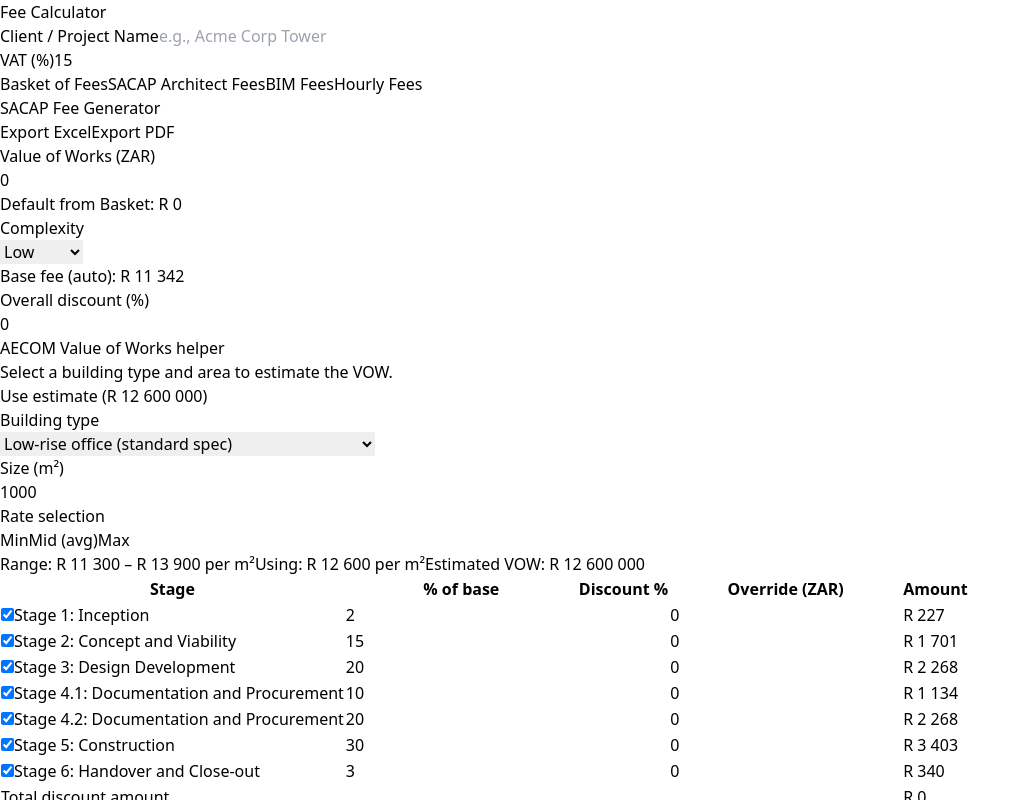
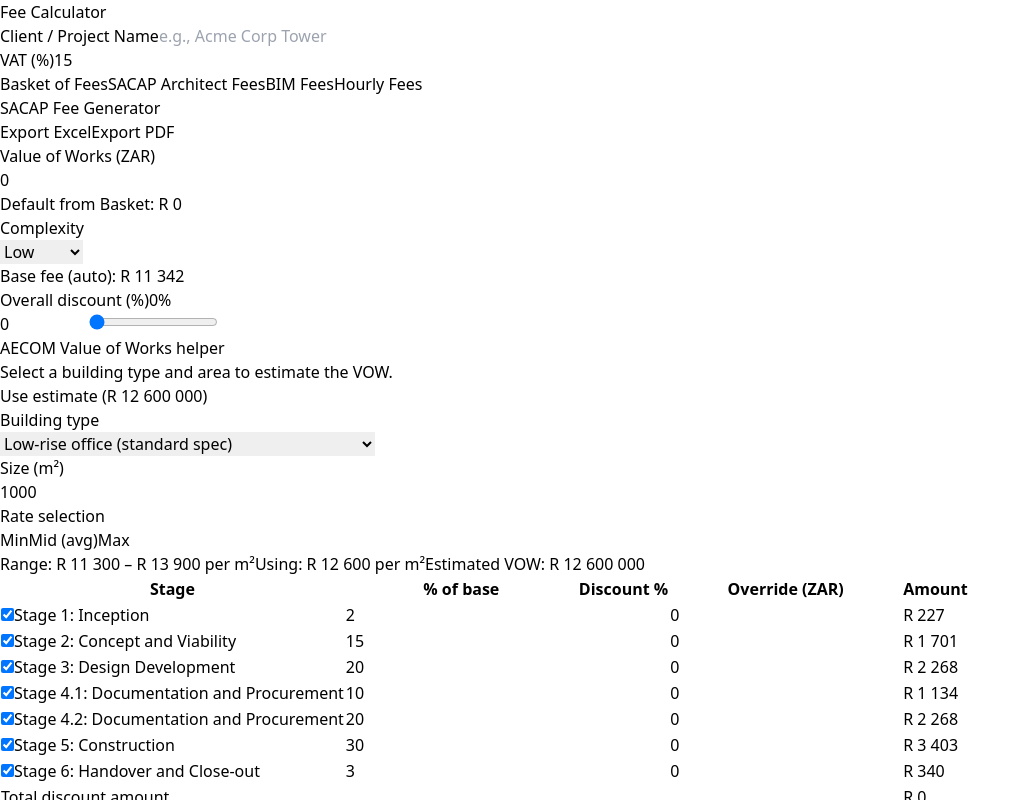
Before and after one commit to JOHANBPAS/Fee-Calculator, a React (Vite) app: page / in a window 1280 px wide. Both pictures are taken after a click on the button "SACAP Architect Fees". Shown: the top 800 px of the page, without its empty margins (0-1031 px from the left). Built offline with nearby package versions, Linux system fonts and the light colour scheme.

Commit message:
Add overall discount input handling and range slider to SacapSection

```diff
--- a/src/components/SacapSection.tsx
+++ b/src/components/SacapSection.tsx
@@ -25,6 +25,11 @@ export function SacapSection({ globalVow, vatPct }: SacapSectionProps) {
   const [complexity, setComplexity] = useLocalStorageString('sacapComplexity', 'low') as [SacapComplexity, (v: SacapComplexity) => void];
   const [stages, setStages] = useLocalStorageState<SacapStage[]>('sacapStages', defaults);
   const [overallDiscountPct, setOverallDiscountPct] = useLocalStorageNumber('sacapOverallDiscountPct', 0);
+  const handleOverallDiscountChange = (value: number) => {
+    if (Number.isNaN(value)) return;
+    const clamped = Math.min(100, Math.max(0, value));
+    setOverallDiscountPct(clamped);
+  };
 
   const aecomOptions = useMemo(() => AECOM_RATES.flatMap(g => g.items.filter(i => i.unit === 'm2').map(i => ({ ...i, group: g.group }))), []);
   const [aecomKey, setAecomKey] = useLocalStorageString('sacapAecomKey', aecomOptions[0]?.key || '');
@@ -154,8 +159,27 @@ export function SacapSection({ globalVow, vatPct }: SacapSectionProps) {
           <div className='text-xs text-zinc-400 mt-1'>Base fee (auto): {currency(baseFee)}</div>
         </div>
         <div>
-          <div className='text-sm mb-1'>Overall discount (%)</div>
-          <input type='number' min={0} max={100} className='w-full bg-zinc-800 rounded-xl p-2' value={overallDiscountPct} onChange={(e) => setOverallDiscountPct(Number(e.target.value))} />
+          <div className='flex items-center justify-between text-sm mb-1'>
+            <span>Overall discount (%)</span>
+            <span className='text-xs text-zinc-400'>{overallDiscountPct.toFixed(0)}%</span>
+          </div>
+          <input
+            type='number'
+            min={0}
+            max={100}
+            className='w-full bg-zinc-800 rounded-xl p-2 mb-2'
+            value={overallDiscountPct}
+            onChange={(e) => handleOverallDiscountChange(Number(e.target.value))}
+          />
+          <input
+            type='range'
+            min={0}
+            max={100}
+            step={1}
+            value={overallDiscountPct}
+            onChange={(e) => handleOverallDiscountChange(Number(e.target.value))}
+            className='w-full accent-amber-400'
+          />
         </div>
       </div>
 
```
Also changed, not shown: components/SacapSection.tsx (+26 -2 lines).
